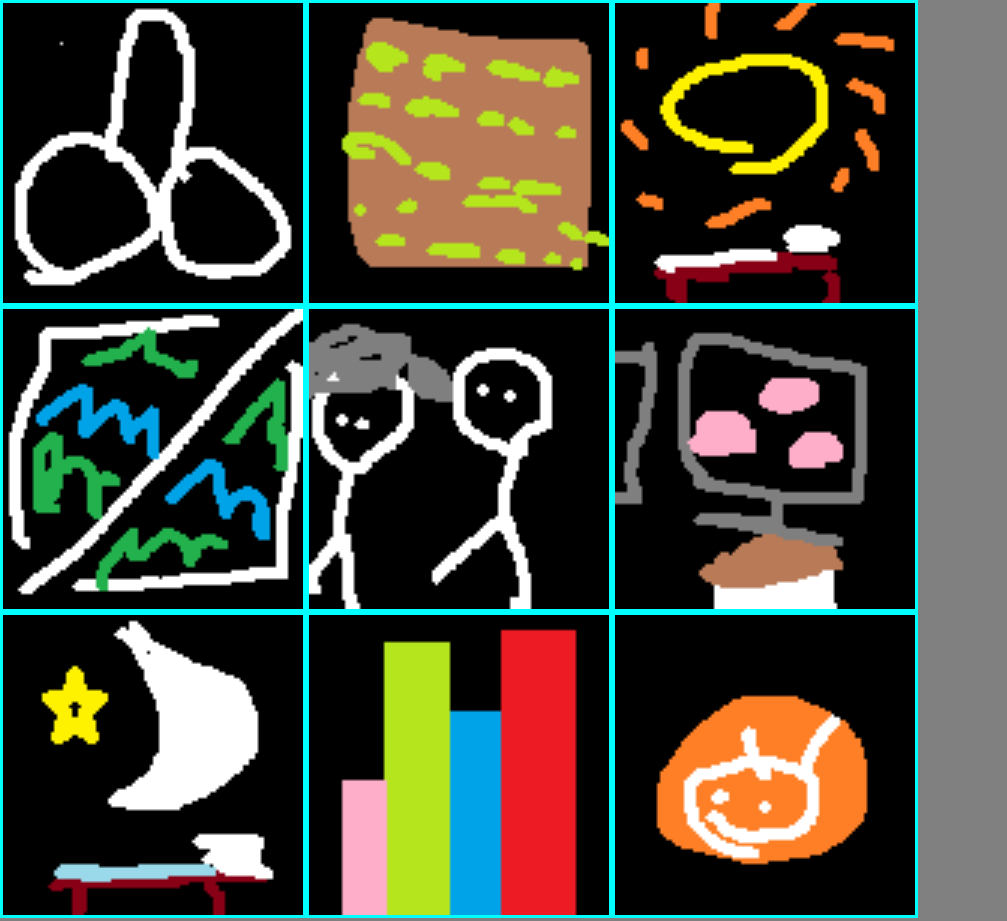
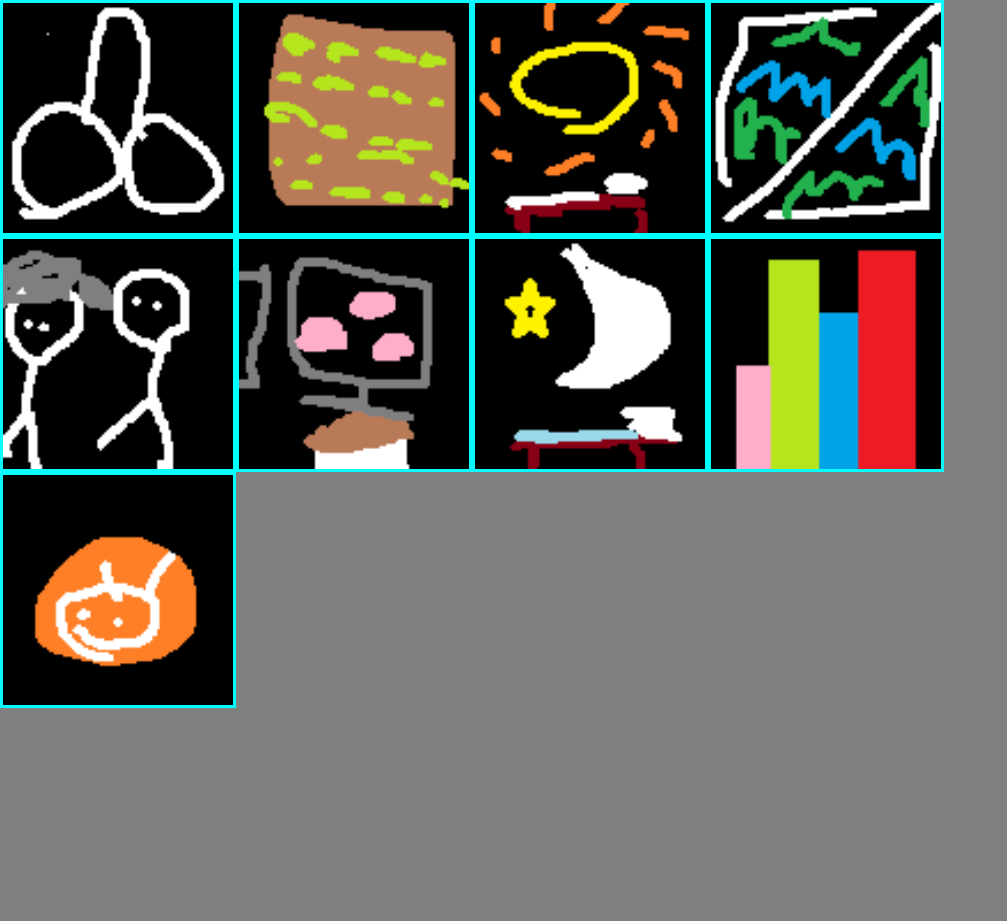
Before and after one commit to hunnypotpotatobutt/activityTracker, a plain HTML site: page index.html in a window 1280 px wide. Shown: the top 921 px of the page, without its empty margins (0-1007 px from the left). Drawn offline with Linux system fonts and the light colour scheme.

Commit message:
Add files via upload

```diff
--- a/initialize.js
+++ b/initialize.js
@@ -3,7 +3,7 @@ lastPicClicked = "none"
 
 for (var i = 0; i < activities.length; i++) {
 $('div1').innerHTML += '<img id="'+activities[i]+'" src="pics/'+activities[i]+'.png" class = "activityPics" onclick="Highlight()">'
-if ((i+1)%3 == 0) {$('div1').innerHTML += '<br>'}
+if ((i+1)%4 == 0) {$('div1').innerHTML += '<br>'}
 }
 
 Update();
--- a/stylesheet.css
+++ b/stylesheet.css
@@ -32,8 +32,8 @@ overflow: hidden;
     color:white
 }
 .activityPics {
-    height: 300;
-    width: 300;
+    height: 230;
+    width: 230;
     border: 3px solid cyan;
 
 }
```
